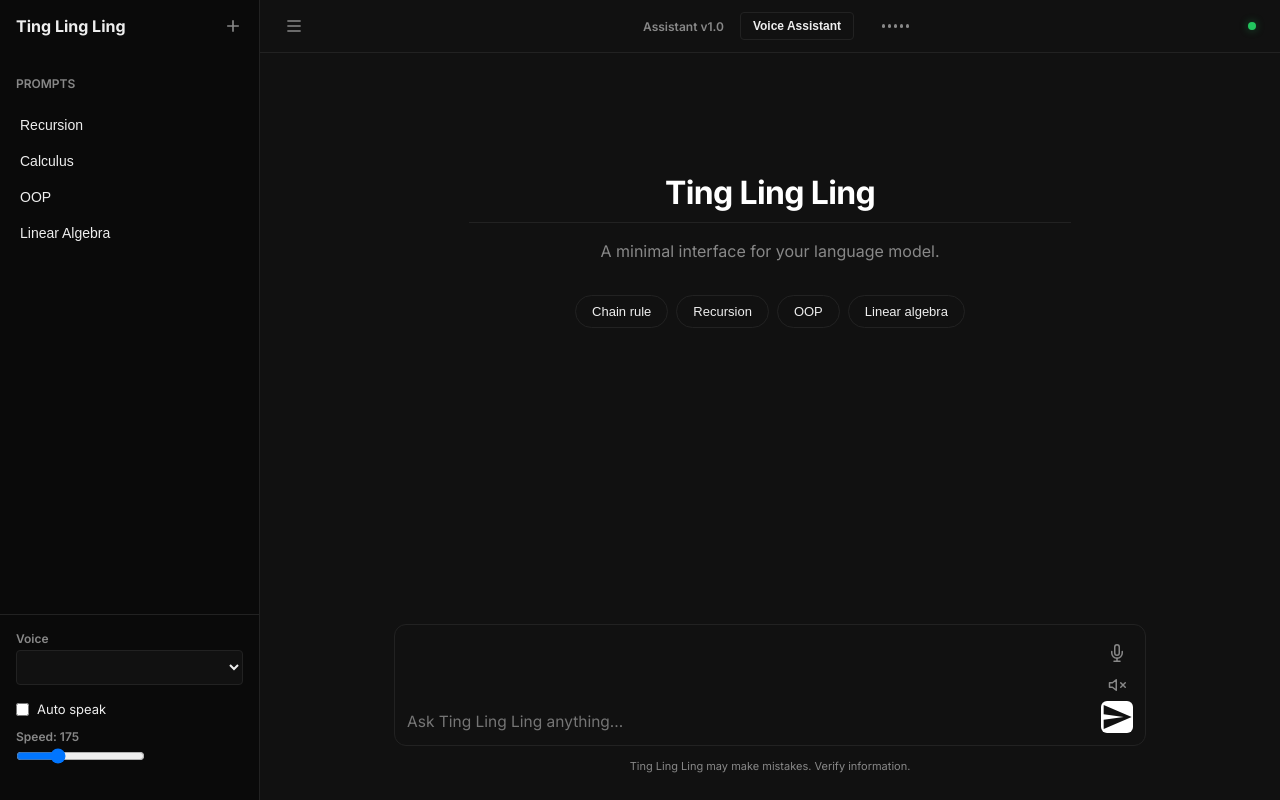
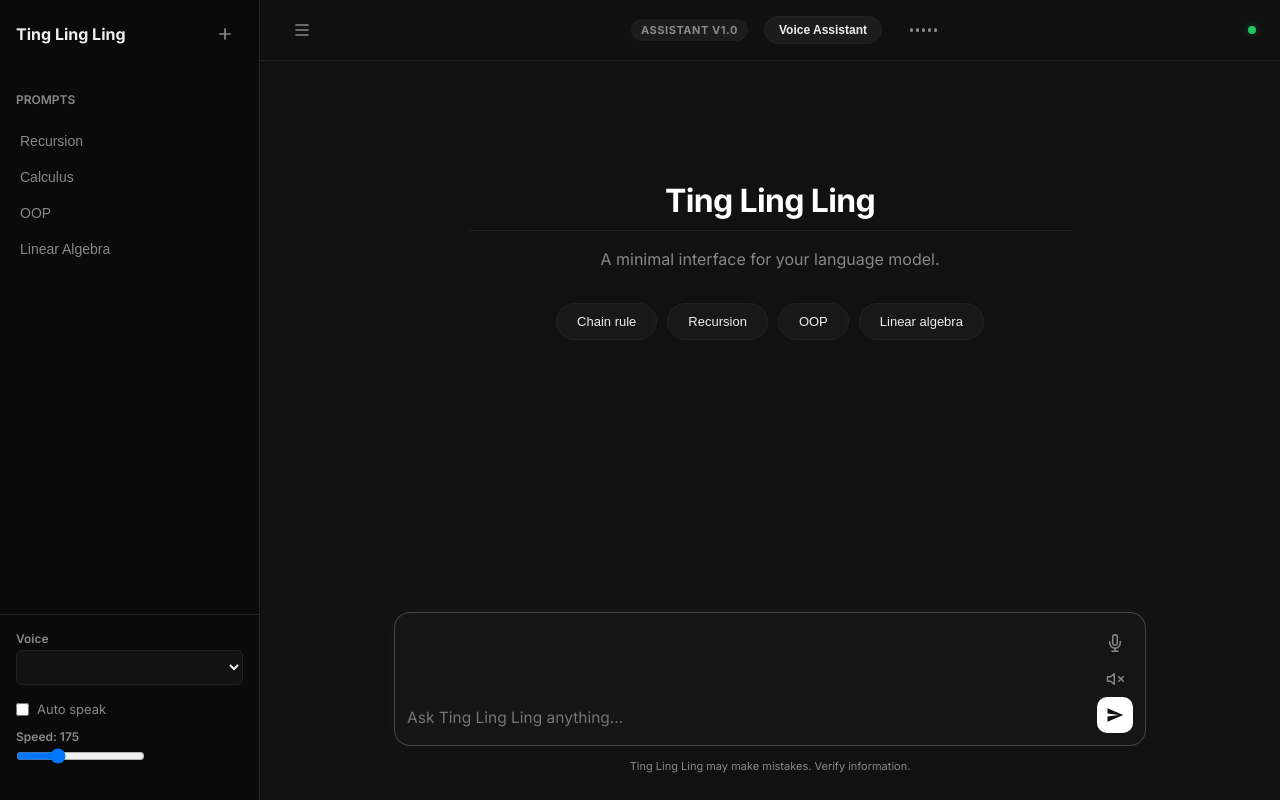
Before and after one commit to nishkarshsharma051-ai/SML-small-language-model-, a Flask app: page / in a window 1280 px wide. Run offline with Flask 3, Linux system fonts and the light colour scheme; lists and menus that the app fills with data are empty.

Commit message:
style: overhaul button design system with glassmorphism and tactile feedback

```diff
--- a/static/app.js
+++ b/static/app.js
@@ -116,6 +116,8 @@
 /* ─── Topic Buttons ───────────────────────────────────────── */
 document.querySelectorAll('.topic-btn').forEach(btn => {
   btn.addEventListener('click', () => {
+    document.querySelectorAll('.topic-btn').forEach(b => b.classList.remove('active'));
+    btn.classList.add('active');
     userInput.value = btn.dataset.q;
     autoResize();
     sendMessage();
--- a/static/style.css
+++ b/static/style.css
@@ -63,26 +63,40 @@
   width: 100%;
   background: none;
   border: none;
-  color: var(--text);
+  color: var(--text-muted);
   text-align: left;
   padding: 10px 12px;
-  border-radius: 6px;
+  border-radius: 8px;
   font-size: 14px;
   cursor: pointer;
+  transition: all 0.2s cubic-bezier(0.4, 0, 0.2, 1);
 }
-.topic-btn:hover { background: rgba(255,255,255,0.05); }
+.topic-btn:hover {
+  background: rgba(255,255,255,0.06);
+  color: var(--text);
+  transform: translateX(4px);
+}
+.topic-btn.active {
+  background: rgba(255,255,255,0.1);
+  color: var(--text);
+  font-weight: 500;
+}
 
 .sidebar-footer { padding: 16px; border-top: 1px solid var(--border); }
 
 .voice-selector, .voice-rate { margin-bottom: 16px; }
 .voice-label, .rate-label { font-size: 12px; font-weight: 600; color: var(--text-muted); display: block; margin-bottom: 4px; }
 .voice-select {
-  width: 100%; padding: 8px; background: var(--bg);
-  border: 1px solid var(--border); border-radius: 4px;
+  width: 100%; padding: 8px; background: rgba(255,255,255,0.03);
+  border: 1px solid var(--border); border-radius: 6px;
   color: var(--text); font-size: 13px;
+  outline: none;
+  transition: border-color 0.2s;
 }
+.voice-select:focus { border-color: var(--text-muted); }
 
-.check-row { display: flex; align-items: center; gap: 8px; font-size: 13px; margin-bottom: 12px; cursor: pointer; }
+.check-row { display: flex; align-items: center; gap: 8px; font-size: 13px; margin-bottom: 12px; cursor: pointer; color: var(--text-muted); transition: color 0.2s; }
+.check-row:hover { color: var(--text); }
 .hint { font-size: 11px; color: var(--text-muted); }
 
 /* ─── Main Content ───────────────────────────────────────────── */
@@ -94,26 +108,39 @@
   align-items: center;
   justify-content: space-between;
   border-bottom: 1px solid var(--border);
+  background: rgba(17, 17, 17, 0.8);
+  backdrop-filter: blur(10px);
+  z-index: 10;
 }
 
 .icon-btn {
   background: none; border: none; cursor: pointer; color: var(--text-muted);
   display: flex; align-items: center; justify-content: center;
+  padding: 8px; border-radius: 8px;
+  transition: all 0.2s cubic-bezier(0.4, 0, 0.2, 1);
 }
-.icon-btn:hover { color: var(--text); }
+.icon-btn:hover { background: rgba(255,255,255,0.06); color: var(--text); }
+.icon-btn:active { transform: scale(0.92); }
 .icon-btn svg { width: 20px; height: 20px; }
 
-.model-badge { font-size: 12px; font-weight: 600; color: var(--text-muted); }
+.model-badge {
+  font-size: 11px; font-weight: 700; color: var(--text-muted);
+  letter-spacing: 0.05em; text-transform: uppercase;
+  background: rgba(255,255,255,0.05); padding: 4px 10px; border-radius: 100px;
+}
 
 .topbar-center { display: flex; gap: 16px; align-items: center; }
 
 .voice-assistant-toggle, .stop-btn {
-  background: none; border: 1px solid var(--border); padding: 6px 12px;
-  border-radius: 4px; font-size: 12px; font-weight: 600; cursor: pointer;
+  background: rgba(255,255,255,0.05); border: 1px solid var(--border); padding: 6px 14px;
+  border-radius: 100px; font-size: 12px; font-weight: 600; cursor: pointer;
   display: flex; align-items: center; gap: 6px; color: var(--text);
+  transition: all 0.2s cubic-bezier(0.4, 0, 0.2, 1);
 }
-.voice-assistant-toggle.active { background: #fee2e2; border-color: #ef4444; color: #991b1b; }
-.voice-assistant-toggle.listening { background: #ef4444; border-color: #ef4444; color: #fff; }
+.voice-assistant-toggle:hover { background: rgba(255,255,255,0.1); border-color: var(--text-muted); }
+.voice-assistant-toggle:active { transform: scale(0.95); }
+.voice-assistant-toggle.active { background: #fee2e2; border-color: #fca5a5; color: #991b1b; }
+.voice-assistant-toggle.listening { background: #ef4444; border-color: #ef4444; color: #fff; box-shadow: 0 0 15px rgba(239, 68, 68, 0.4); }
 
 .status-dot { width: 8px; height: 8px; border-radius: 50%; background: #ccc; }
 .status-dot.ready { background: #22c55e; box-shadow: 0 0 8px rgba(34, 197, 94, 0.4); }
@@ -183,12 +210,20 @@
 
 .feature-strip { display: none; }
 
-.suggestion-chips { display: flex; flex-wrap: wrap; justify-content: center; gap: 8px; }
+.suggestion-chips { display: flex; flex-wrap: wrap; justify-content: center; gap: 10px; }
 .chip {
-  background: none; border: 1px solid var(--border); padding: 8px 16px;
-  border-radius: 20px; font-size: 13px; cursor: pointer; color: var(--text);
+  background: rgba(255,255,255,0.03); border: 1px solid var(--border); padding: 10px 20px;
+  border-radius: 100px; font-size: 13px; cursor: pointer; color: var(--text);
+  transition: all 0.3s cubic-bezier(0.4, 0, 0.2, 1);
+  font-weight: 500;
 }
-.chip:hover { background: rgba(255,255,255,0.05); border-color: var(--text-muted); }
+.chip:hover {
+  background: rgba(255,255,255,0.08);
+  border-color: var(--text-muted);
+  transform: translateY(-2px);
+  box-shadow: 0 4px 12px rgba(0,0,0,0.2);
+}
+.chip:active { transform: translateY(0); }
 
 /* ─── Messages ───────────────────────────────────────────────── */
 .messages { max-width: 750px; margin: 0 auto; width: 100%; padding: 0 24px; display: flex; flex-direction: column; gap: 32px; }
@@ -202,70 +237,87 @@
 }
 
 .bubble { max-width: 85%; font-size: 15.5px; line-height: 1.6; letter-spacing: -0.011em; }
-.message.user .bubble { background: #2a2a2a; padding: 12px 16px; border-radius: 12px; }
+.message.user .bubble { background: #222; padding: 12px 18px; border-radius: 18px; border-bottom-right-radius: 4px; border: 1px solid rgba(255,255,255,0.05); }
 
 .ai-avatar {
-  width: 32px; height: 32px; border-radius: 4px; background: #fff;
-  color: #000; font-size: 12px; font-weight: 700;
+  width: 32px; height: 32px; border-radius: 8px; background: var(--accent);
+  color: var(--bg); font-size: 11px; font-weight: 800;
   display: flex; align-items: center; justify-content: center; flex-shrink: 0;
+  box-shadow: 0 4px 10px rgba(255,255,255,0.1);
 }
 
 .ai-content { flex: 1; }
 .ai-text { font-size: 15.5px; color: var(--text); line-height: 1.6; letter-spacing: -0.011em; }
 
-.ai-actions { display: flex; gap: 8px; margin-top: 8px; opacity: 0; transition: opacity 0.2s; }
-.message:hover .ai-actions { opacity: 1; }
+.ai-actions { display: flex; gap: 6px; margin-top: 10px; opacity: 0; transition: all 0.3s ease; transform: translateY(5px); }
+.message:hover .ai-actions { opacity: 1; transform: translateY(0); }
 .action-btn {
-  background: none; border: 1px solid transparent;
-  padding: 4px; border-radius: 4px;
+  background: rgba(255,255,255,0.03); border: 1px solid transparent;
+  padding: 6px; border-radius: 8px;
   color: var(--text-muted); cursor: pointer;
   display: flex; align-items: center; justify-content: center;
-  transition: all 0.2s;
+  transition: all 0.2s cubic-bezier(0.4, 0, 0.2, 1);
 }
-.action-btn:hover { background: rgba(255,255,255,0.05); color: var(--text); border-color: var(--border); }
+.action-btn:hover { background: rgba(255,255,255,0.08); color: var(--text); border-color: var(--border); }
+.action-btn:active { transform: scale(0.9); }
 .action-btn svg { width: 14px; height: 14px; }
 
 /* ─── Input Area ─────────────────────────────────────────────── */
 .input-area { padding: 24px; max-width: 800px; margin: 0 auto; width: 100%; }
 .input-container {
-  border: 1px solid var(--border); border-radius: 12px; padding: 12px;
+  border: 1px solid var(--border); border-radius: 16px; padding: 12px;
   display: flex; align-items: flex-end; gap: 12px;
+  background: rgba(255,255,255,0.02);
+  transition: border-color 0.3s, box-shadow 0.3s;
+}
+.input-container:focus-within {
+  border-color: rgba(255,255,255,0.2);
+  box-shadow: 0 0 20px rgba(255,255,255,0.03);
 }
 
 .user-input {
   flex: 1; background: transparent; border: none; outline: none;
   color: var(--text); font-size: 15.5px; line-height: 1.5; resize: none;
   max-height: 200px; font-family: inherit;
+  padding: 4px 0;
 }
 
 .send-btn {
-  width: 32px; height: 32px; border-radius: 6px; background: var(--accent);
+  width: 36px; height: 36px; border-radius: 10px; background: var(--accent);
   color: var(--bg); border: none; cursor: pointer; display: flex;
   align-items: center; justify-content: center;
-  transition: transform 0.1s;
+  transition: all 0.2s cubic-bezier(0.4, 0, 0.2, 1);
 }
-.send-btn:active { transform: scale(0.95); }
-.send-btn:disabled { opacity: 0.3; cursor: not-allowed; }
+.send-btn:hover:not(:disabled) {
+  transform: scale(1.05) translateY(-1px);
+  box-shadow: 0 4px 12px rgba(255,255,255,0.2);
+}
+.send-btn:active:not(:disabled) { transform: scale(0.95); }
+.send-btn:disabled { opacity: 0.2; cursor: not-allowed; }
+.send-btn svg { width: 18px; height: 18px; }
 
 .action-icon-btn {
-  width: 32px; height: 32px; border-radius: 6px;
+  width: 36px; height: 36px; border-radius: 10px;
   display: flex; align-items: center; justify-content: center;
-  color: var(--text-muted); transition: all 0.2s;
+  color: var(--text-muted); transition: all 0.2s cubic-bezier(0.4, 0, 0.2, 1);
+  background: transparent;
 }
-.action-icon-btn:hover { background: rgba(255,255,255,0.05); color: var(--text); }
-.action-icon-btn.active { color: var(--accent); }
+.action-icon-btn:hover { background: rgba(255,255,255,0.06); color: var(--text); }
+.action-icon-btn:active { transform: scale(0.92); }
+.action-icon-btn.active { color: var(--accent); background: rgba(255,255,255,0.05); }
 .action-icon-btn svg { width: 18px; height: 18px; }
 
 #micBtn.listening {
-  color: #ef4444;
-  background: rgba(239, 68, 68, 0.1);
-  animation: pulse-mic 1.5s infinite;
+  color: #fff;
+  background: #ef4444;
+  box-shadow: 0 0 15px rgba(239, 68, 68, 0.4);
+  animation: pulse-mic-new 1.5s infinite;
 }
 
-@keyframes pulse-mic {
-  0% { transform: scale(1); box-shadow: 0 0 0 0 rgba(239, 68, 68, 0.4); }
-  70% { transform: scale(1.1); box-shadow: 0 0 0 8px rgba(239, 68, 68, 0); }
-  100% { transform: scale(1); box-shadow: 0 0 0 0 rgba(239, 68, 68, 0); }
+@keyframes pulse-mic-new {
+  0% { transform: scale(1); }
+  50% { transform: scale(1.1); }
+  100% { transform: scale(1); }
 }
 
 .disclaimer { text-align: center; font-size: 11px; color: var(--text-muted); margin-top: 12px; }
```
